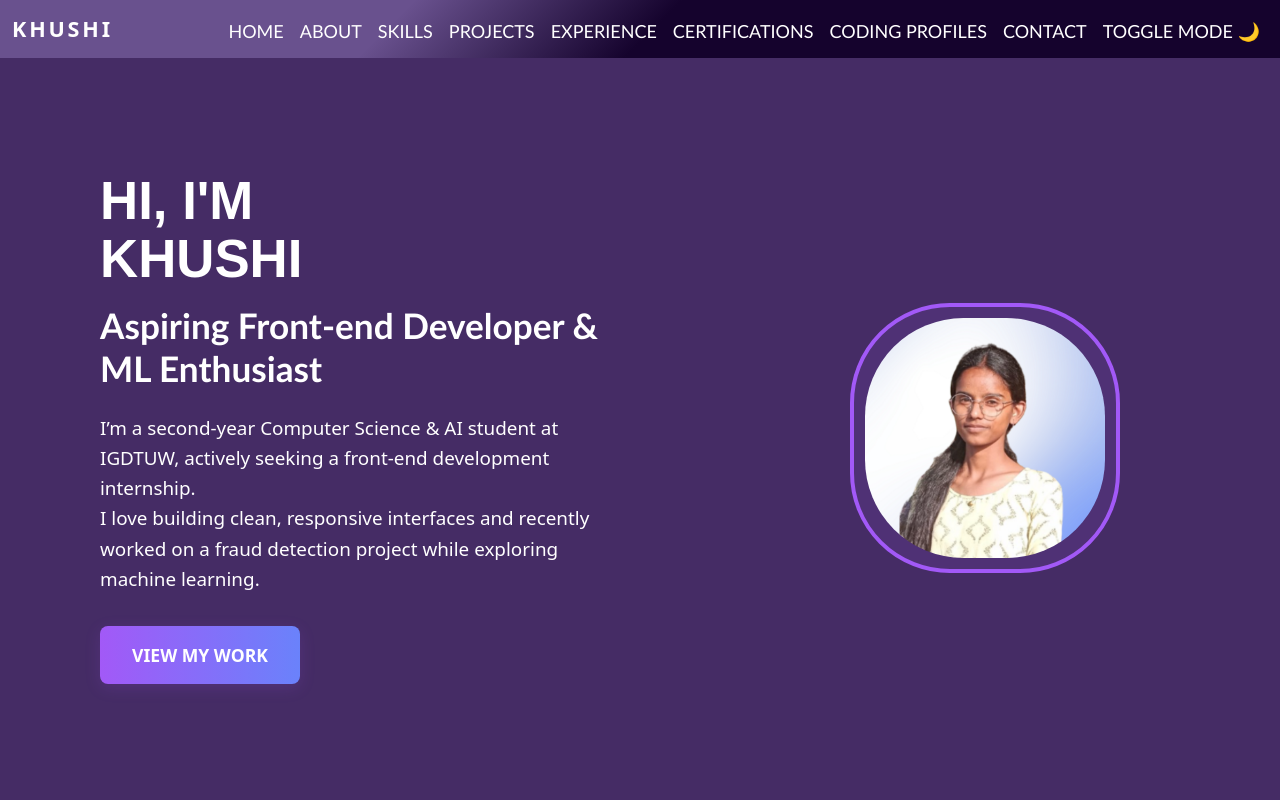
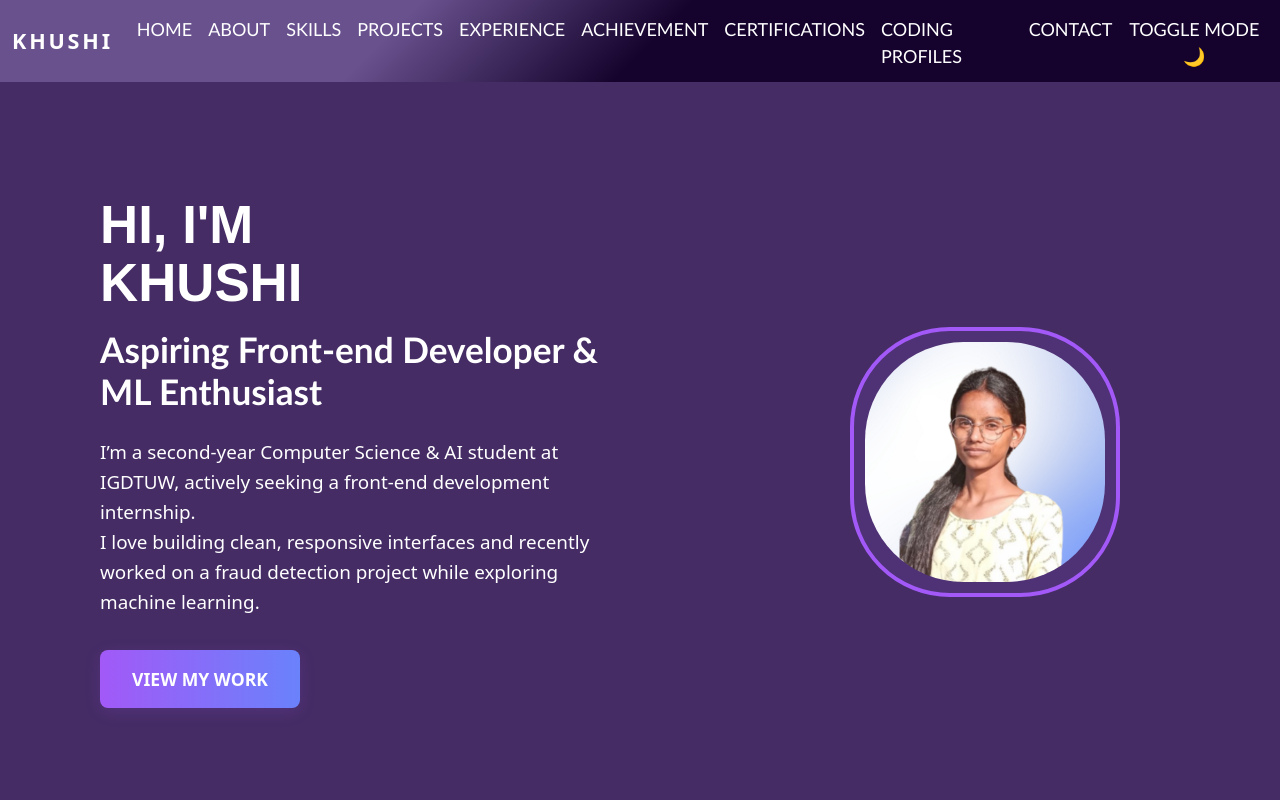
Before and after one commit to khushi1315/MY-PORTFOLIO, a React (Create React App) app: page / in a window 1280 px wide. Shown: the top 800 px of the page. Built offline with nearby package versions, Linux system fonts and the light colour scheme; a web font is replaced by a local one.

Commit message:
Added achievement section at navbar

```diff
--- a/src/App.js
+++ b/src/App.js
@@ -243,6 +243,7 @@ function App() {
               <ScrollLink to="skills" smooth duration={500} className="nav-link" activeClass="active" spy>SKILLS</ScrollLink>
               <ScrollLink to="projects" smooth duration={500} className="nav-link" activeClass="active" spy>PROJECTS</ScrollLink>
               <ScrollLink to="experience" smooth duration={500} className="nav-link" activeClass="active" spy>EXPERIENCE</ScrollLink>
+              <ScrollLink to="achievement" smooth duration={500} className="nav-link" activeClass="active" spy>ACHIEVEMENT</ScrollLink>
               <ScrollLink to="certifications" smooth duration={500} className="nav-link" activeClass="active" spy>CERTIFICATIONS</ScrollLink>
               <ScrollLink to="codingprofiles" smooth duration={500} className="nav-link" activeClass="active" spy>CODING PROFILES</ScrollLink>
               <ScrollLink to="contact" smooth duration={500} className="nav-link" activeClass="active" spy>CONTACT</ScrollLink>
@@ -365,7 +366,7 @@ function App() {
         </motion.div>
       </Element>
       {/* Achievement Section */}
-      <Element name="achievemnet" className="section ">
+      <Element name="achievement" className="section ">
         <motion.div className="achievement-container" initial={{ opacity: 0, y: 40 }} whileInView={{ opacity: 1, y: 0 }} transition={{ duration: 0.7 }}>
           <h2>Achievemnets</h2>
           <div className="timeline">
```
